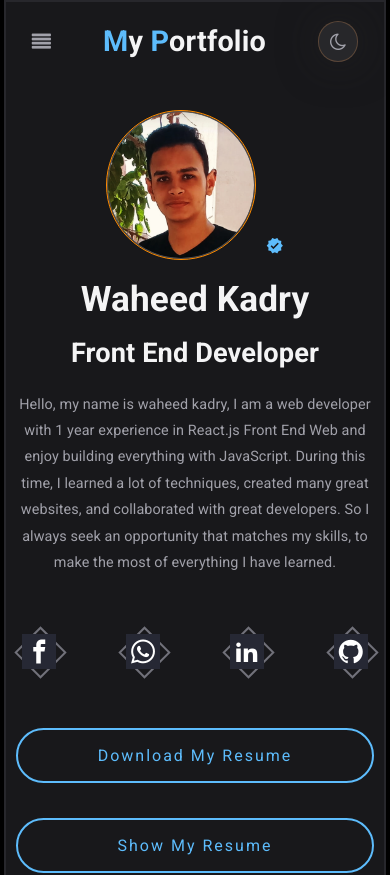
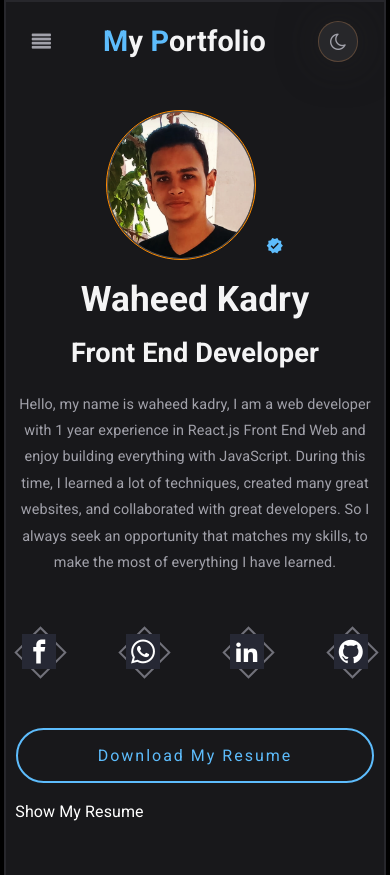
Before and after one commit to WaheedKadry/Waheed-Portfolio-React-js-, a React (Create React App) app: page / in a window 390 px wide. Shown: the top 875 px of the page. Built offline with nearby package versions, Linux system fonts and the light colour scheme.

Commit message:
Update hero.css

```diff
--- a/src/components/2-hero/hero.css
+++ b/src/components/2-hero/hero.css
@@ -21,7 +21,7 @@ section.hero .left-section {
   width: 70%;
   text-align: left;
 }
-section.hero .left-section .show-cv,
+
 section.hero .left-section .download-cv {
   text-decoration: none;
   background: var(--secondary);
@@ -42,9 +42,7 @@ section.hero .left-section .download-cv {
 section.hero .left-section .download-cv {
   margin-top: 4rem;
 }
-section.hero .left-section .show-cv {
-  margin-top: 1rem;
-}
+
 section.hero .left-section .show-cv:hover,
 section.hero .left-section .download-cv:hover {
   background: var(--blue);
@@ -152,7 +150,7 @@ section.hero .animation {
   }
 }
 @media (max-width: 390px) {
- section.hero .left-section .show-cv,
+
   section.hero .left-section .download-cv {
     width: 85%;
     display: flex;
```
